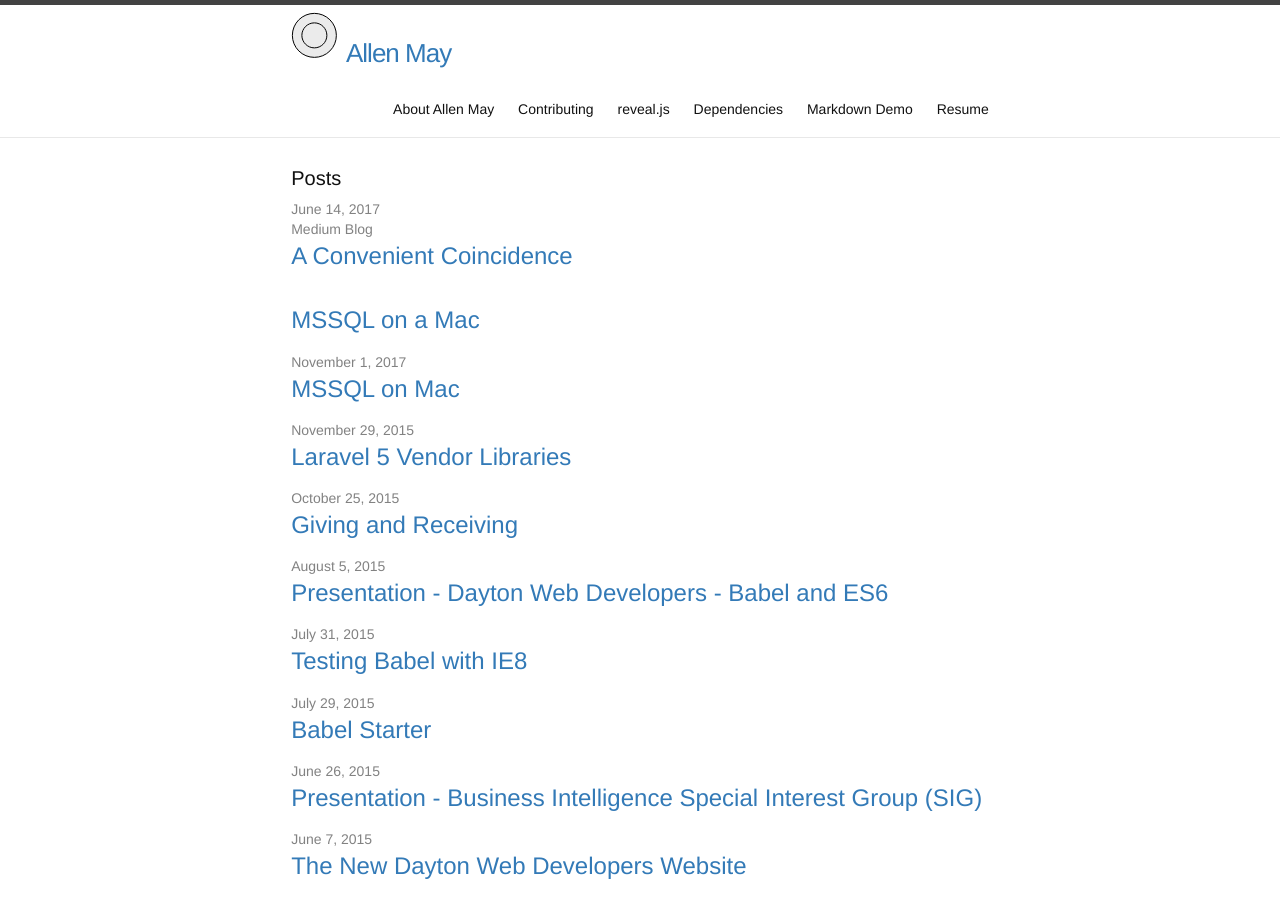
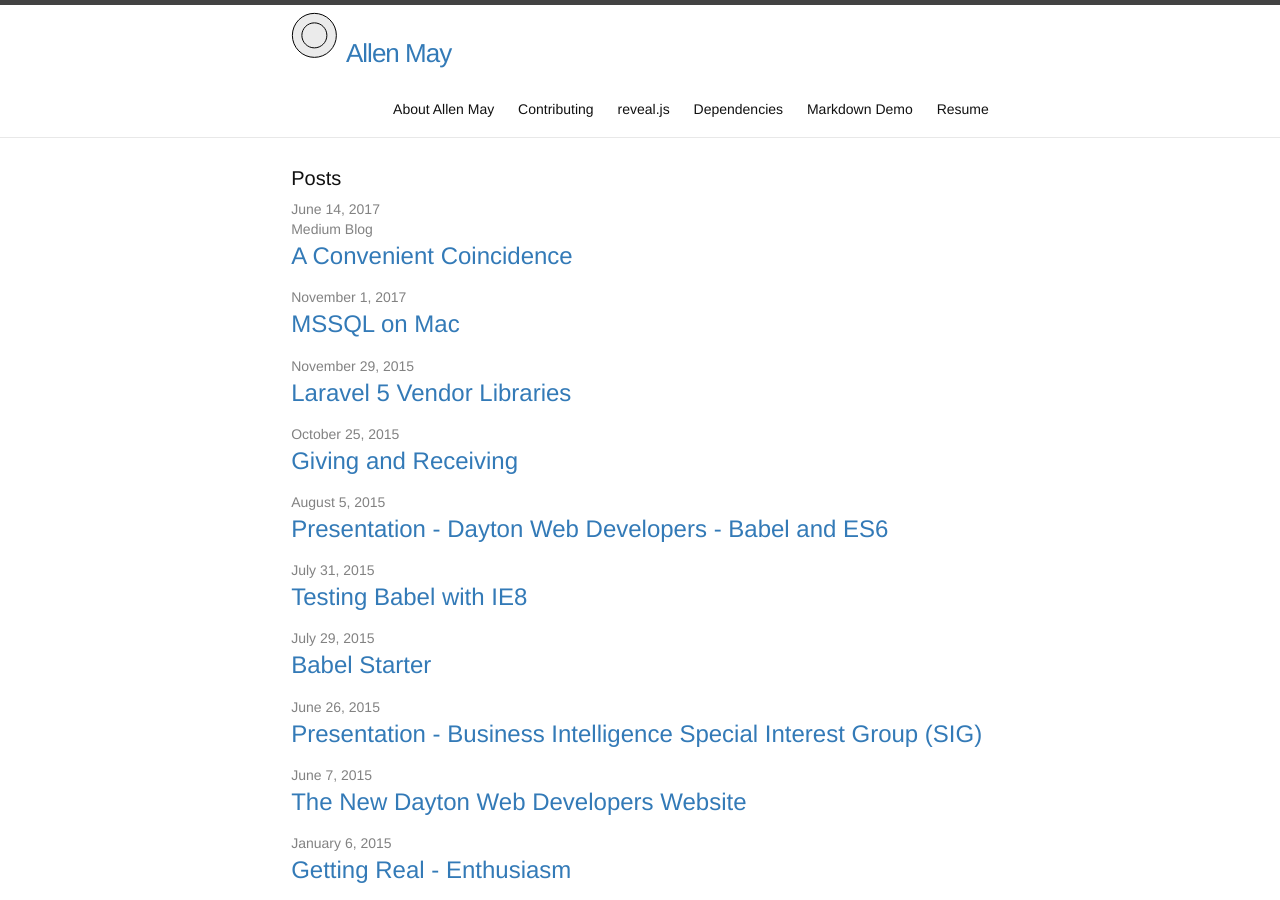
Before and after one commit to AllenMay/allenmay.github.io, a Jekyll site: the page built from index.html, in a window 1280 px wide and 900 px high. Built offline with Jekyll 4.4.1, drawn with Linux system fonts in a browser that asks for light colours; nearby versions of some CDN libraries.

Commit message:
Remove temporary link to slide content

```diff
--- a/index.html
+++ b/index.html
@@ -10,12 +10,7 @@ layout: default
     <li>
       <span class="post-meta">June 14, 2017</span>
       <span class="post-meta">Medium Blog</span>
-
-        <h2>
-          <a class="post-link" href="https://medium.com/@allenhmay_74590/a-convenient-coincidence-98dabc09fb41">A Convenient Coincidence</a><br>
-          <a class="post-link" href="http://allenmay.github.io/docs/MSSQL_on_Mac.pdf">MSSQL on a Mac</a>
-
-        </h2>
+      <h2><a class="post-link" href="https://medium.com/@allenhmay_74590/a-convenient-coincidence-98dabc09fb41">A Convenient Coincidence</a></h2>
       </li>
 
     {% for post in site.posts %}
```
